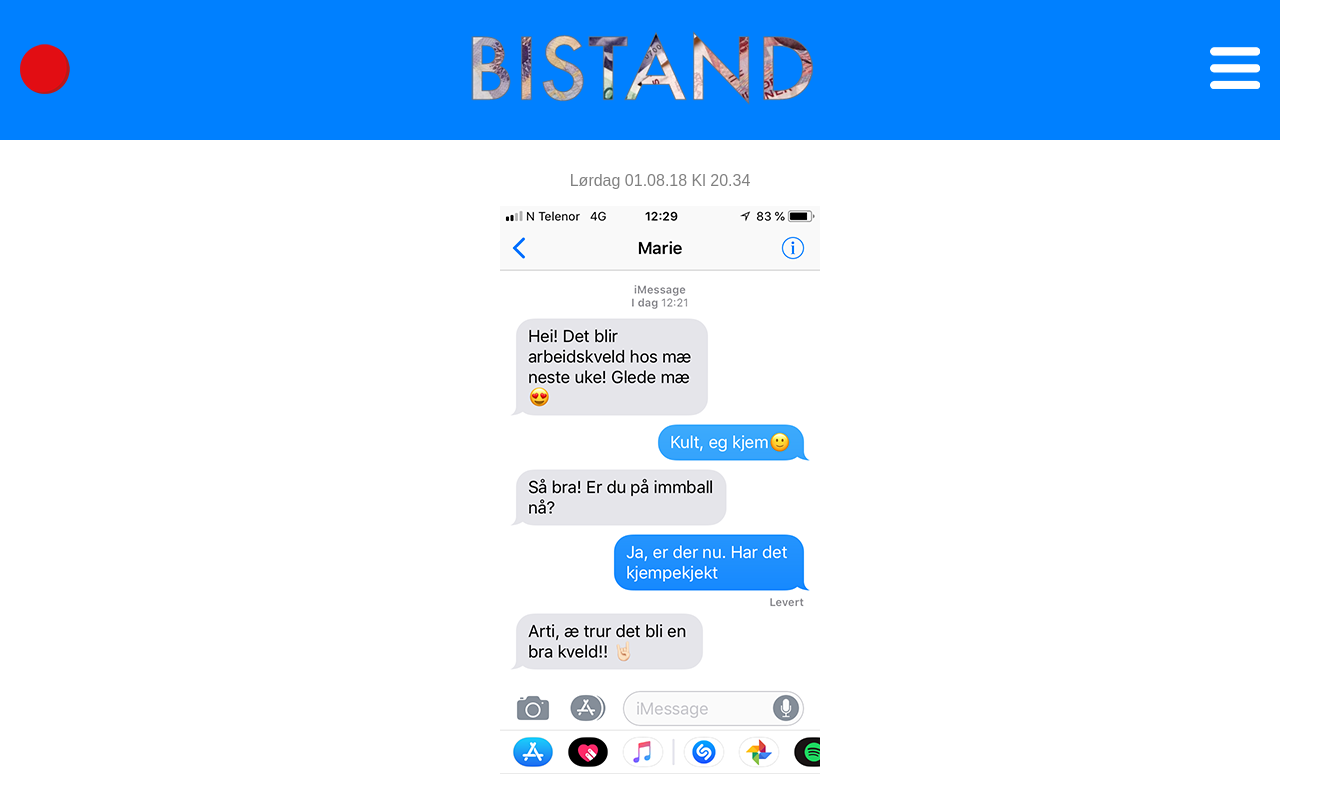
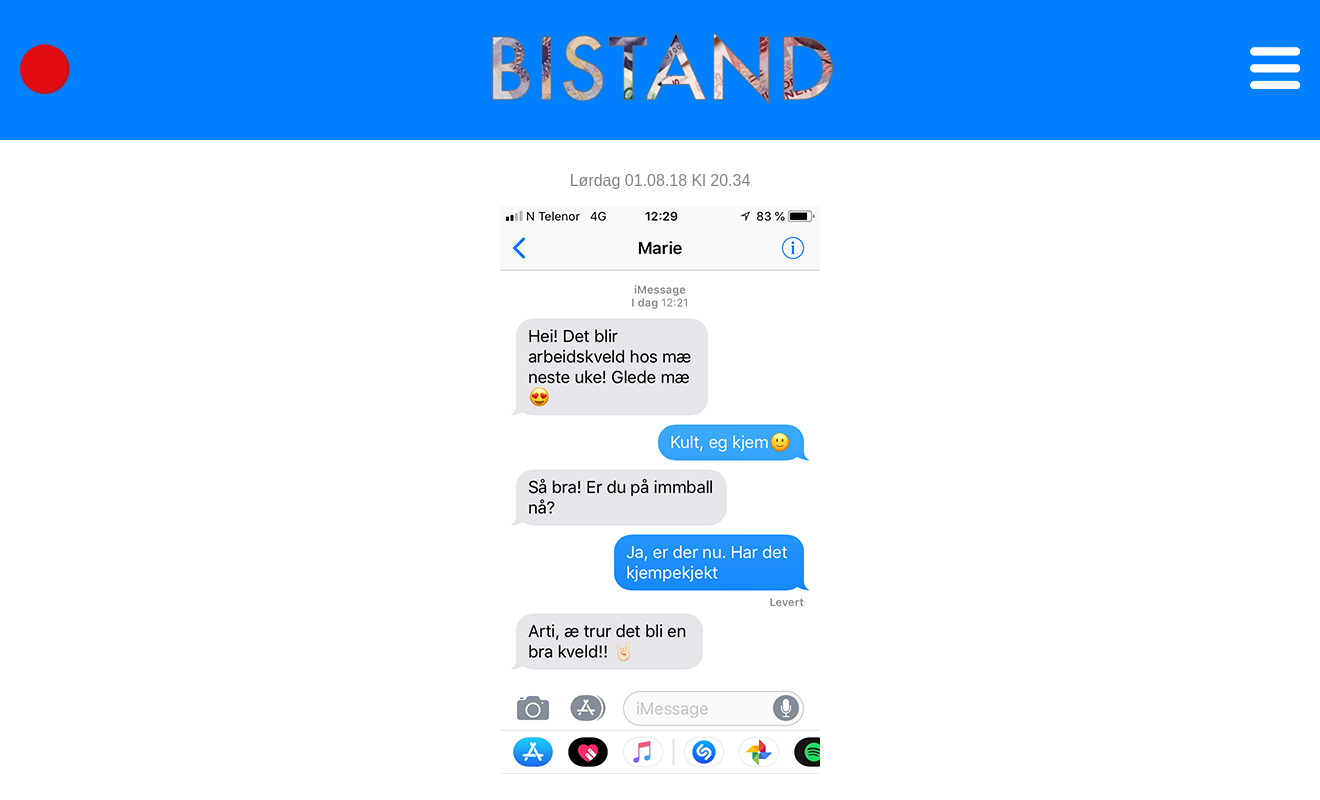
Before and after one commit to hegehaav/bistand, a React (Create React App) app: page / in a window 1280 px wide. Shown: the top 800 px of the page, 1320 px wide, since content can reach past the window. Built offline with nearby package versions, Linux system fonts and the light colour scheme.

Commit message:
style ++ build

```diff
--- a/src/components/Header.js
+++ b/src/components/Header.js
@@ -36,7 +36,7 @@ class Header extends Component {
           <Link to='/' >
             <img src={require(`../images/abakus_logo.png`)} />
           </Link>
-          <Link to='/'>
+          <Link className="img-container" to='/'>
             <img
               onMouseOver={this.handleMouseOver}
               onMouseOut= {this.handleMouseOut}
--- a/src/styles/Header.css
+++ b/src/styles/Header.css
@@ -10,6 +10,8 @@ top: 0;
 
 .header {
   background-color: #0080ff;
+  width: 100%;
+
   height: 100px;
   padding: 20px;
   display: flex;
```
Also changed, not shown: 19 other files (tests, documents, lock files or other folders).
